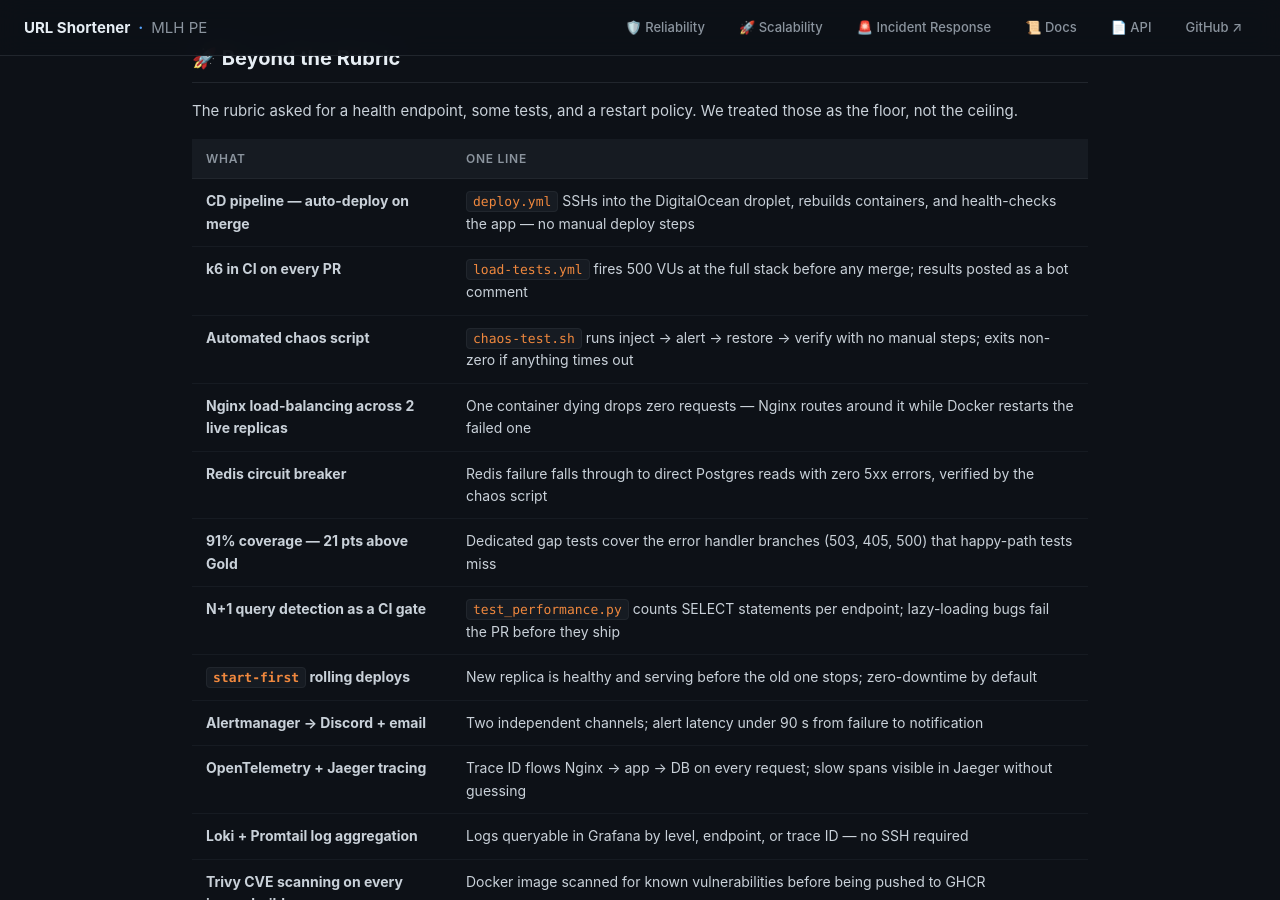
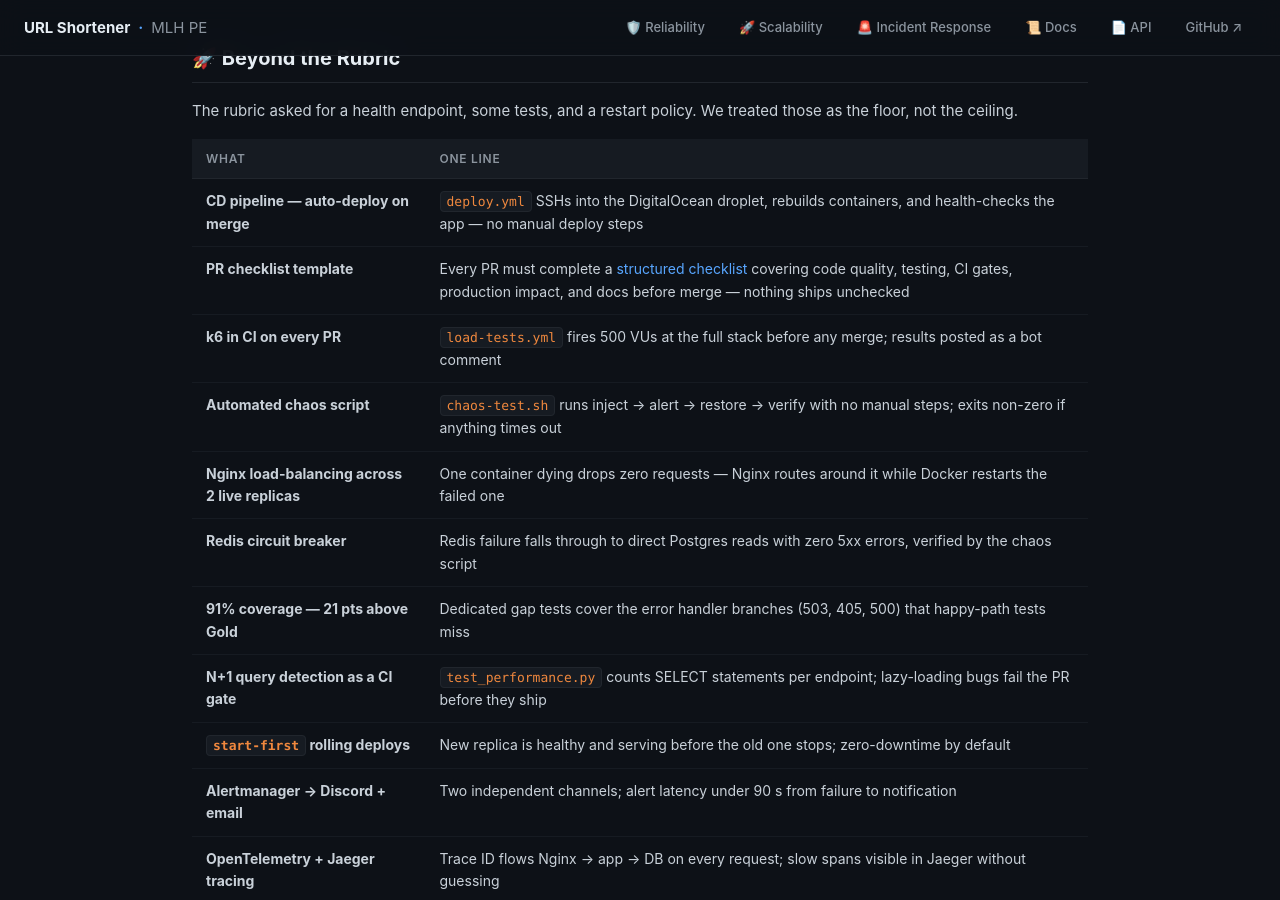
Before and after one commit to RETR0-OS/MLH_PE_URL_Shortener, a Jekyll site: the page built from docs/Reliability/RELIABILITY_ENGINEERING.md, in a window 1280 px wide and 900 px high, scrolled down 10313 px. Built offline with Jekyll 4.4.1, drawn with Linux system fonts in a browser that asks for light colours.

Commit message:
feat: add PR checklist template, document in reliability docs

```diff
--- a/docs/Reliability/RELIABILITY_ENGINEERING.md
+++ b/docs/Reliability/RELIABILITY_ENGINEERING.md
@@ -220,6 +220,7 @@
 | What | One line |
 |---|---|
 | **CD pipeline — auto-deploy on merge** | [`deploy.yml`](https://github.com/RETR0-OS/MLH_PE_URL_Shortener/blob/dev/.github/workflows/deploy.yml) SSHs into the DigitalOcean droplet, rebuilds containers, and health-checks the app — no manual deploy steps |
+| **PR checklist template** | Every PR must complete a [structured checklist](https://github.com/RETR0-OS/MLH_PE_URL_Shortener/blob/dev/.github/pull_request_template.md) covering code quality, testing, CI gates, production impact, and docs before merge — nothing ships unchecked |
 | **k6 in CI on every PR** | [`load-tests.yml`](https://github.com/RETR0-OS/MLH_PE_URL_Shortener/blob/dev/.github/workflows/load-tests.yml) fires 500 VUs at the full stack before any merge; results posted as a bot comment |
 | **Automated chaos script** | [`chaos-test.sh`](https://github.com/RETR0-OS/MLH_PE_URL_Shortener/blob/dev/incident-response/chaos/chaos-test.sh) runs inject → alert → restore → verify with no manual steps; exits non-zero if anything times out |
 | **Nginx load-balancing across 2 live replicas** | One container dying drops zero requests — Nginx routes around it while Docker restarts the failed one |
```
Also changed, not shown: .github/pull_request_template.md (added).
